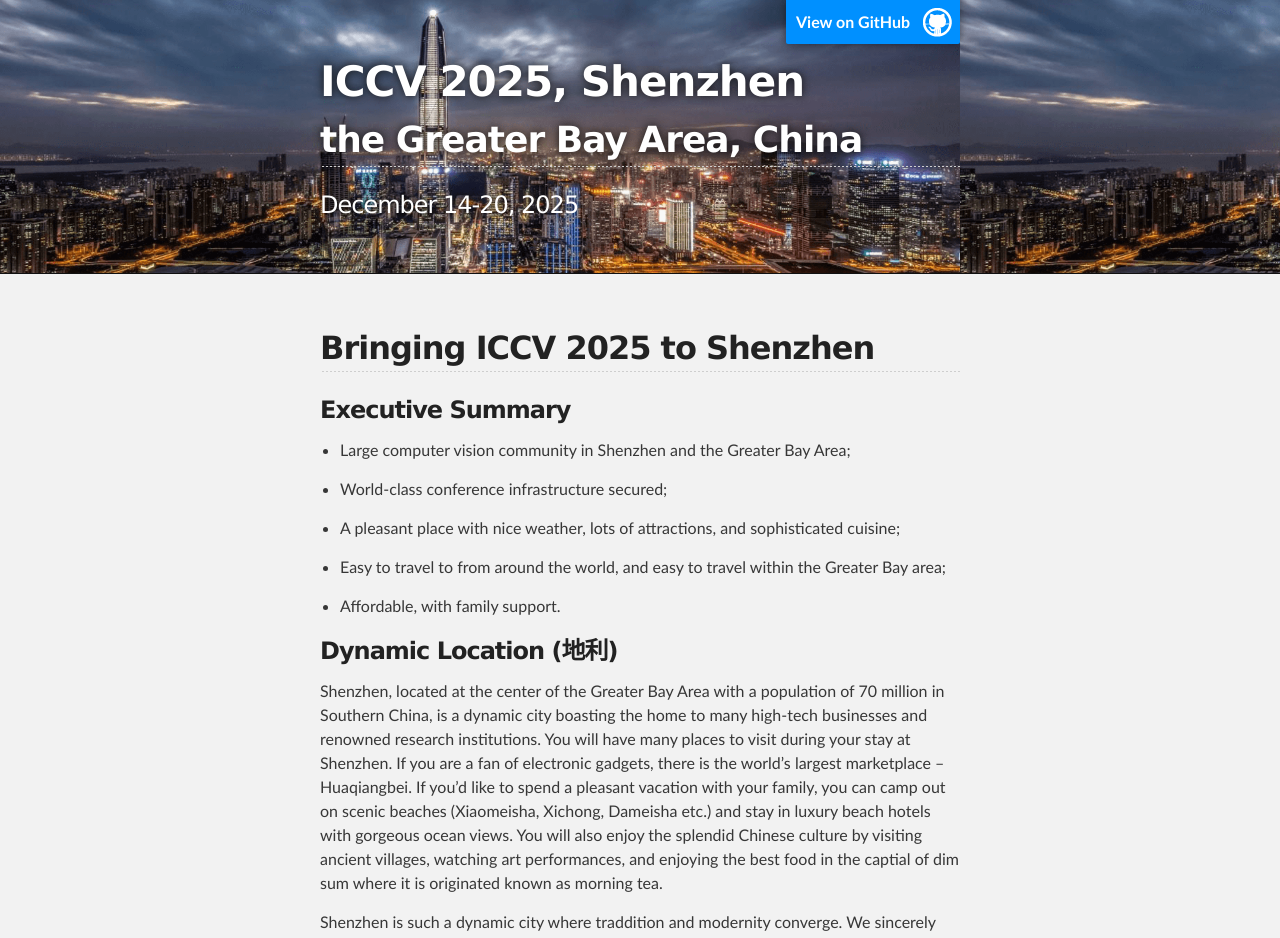
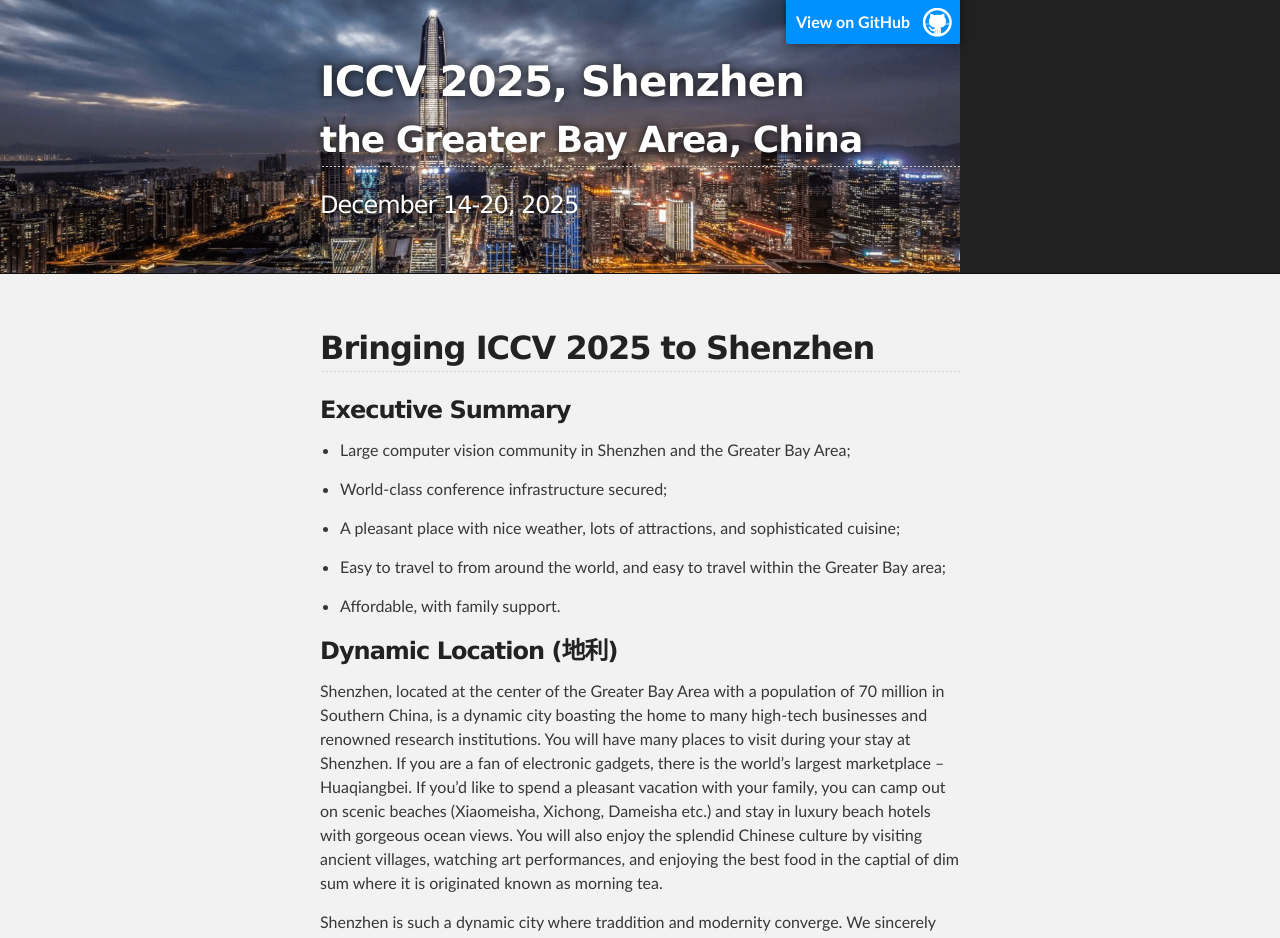
Before and after one commit to iccv2025shenzhen/iccv2025shenzhen, a Jekyll site: the page built from index.md, in a window 1280 px wide. Shown: the top 938 px of the page. Built offline with Jekyll 4.4.1, drawn with Linux system fonts in a browser that asks for light colours; our own code applies the rules of GitHub Pages for plain Markdown files.

Commit message:
Update default.html

```diff
--- a/_layouts/default.html
+++ b/_layouts/default.html
@@ -13,7 +13,7 @@
   <body>
 
     <!-- HEADER -->
-    <div id="header_wrap" class="outer" style="background: url('/assets/images/shenzhen2.png');background-size:75% 100%;">
+    <div id="header_wrap" class="outer" style="background: url('/assets/images/shenzhen2.png') no-repeat;background-size:75% 100%;">
     <!-- <div id="header_wrap" class="outer"> -->
         <header class="inner">
           {% if site.github.is_project_page %}
```
